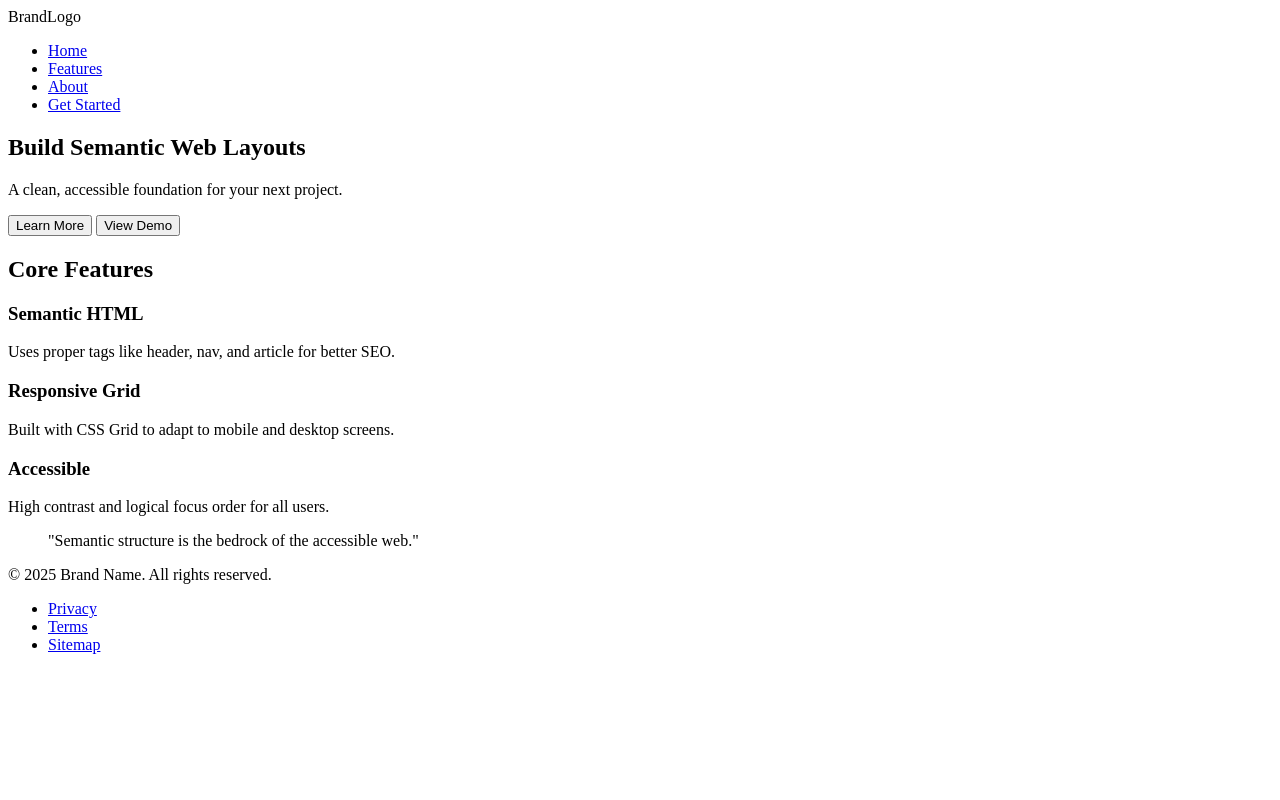
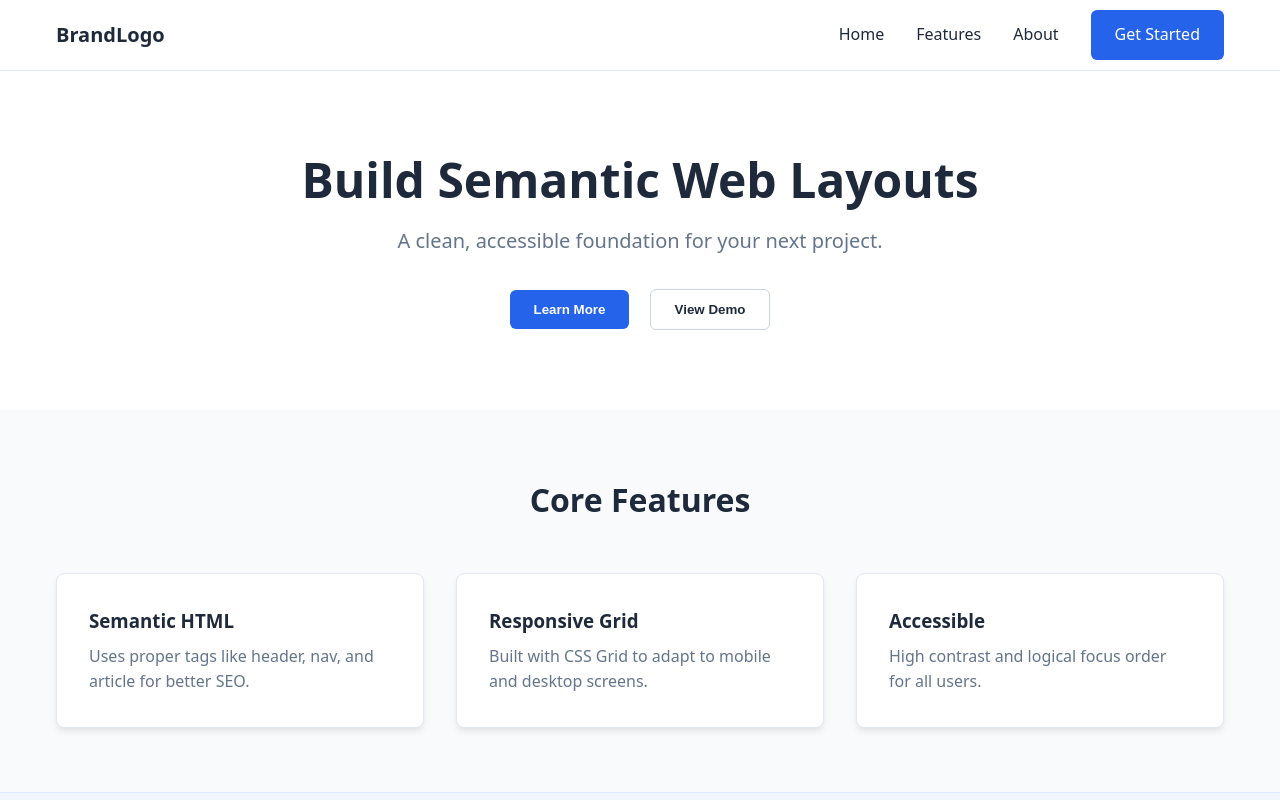
Before and after one commit to ozi-Shalom2333/100dayschallenge, a plain HTML site: page week 1/day3/index.html in a window 1280 px wide. Shown: the top 800 px of the page. Drawn offline with Linux system fonts and the light colour scheme.

Commit message:
deployed day3 via cli

```diff
--- a/week 1/day3/index.html
+++ b/week 1/day3/index.html
@@ -5,7 +5,7 @@
     <meta name="viewport" content="width=device-width, initial-scale=1.0">
     <meta name="description" content="A semantic landing page skeleton using HTML5 and CSS.">
     <title>Semantic Landing Page Skeleton</title>
-    <link rel="stylesheet" href="day03.css">
+    <link rel="stylesheet" href="styles.css">
 </head>
 <body>
 
```
Also changed, not shown: week 1/day7/index.html (added), 1 other file.
